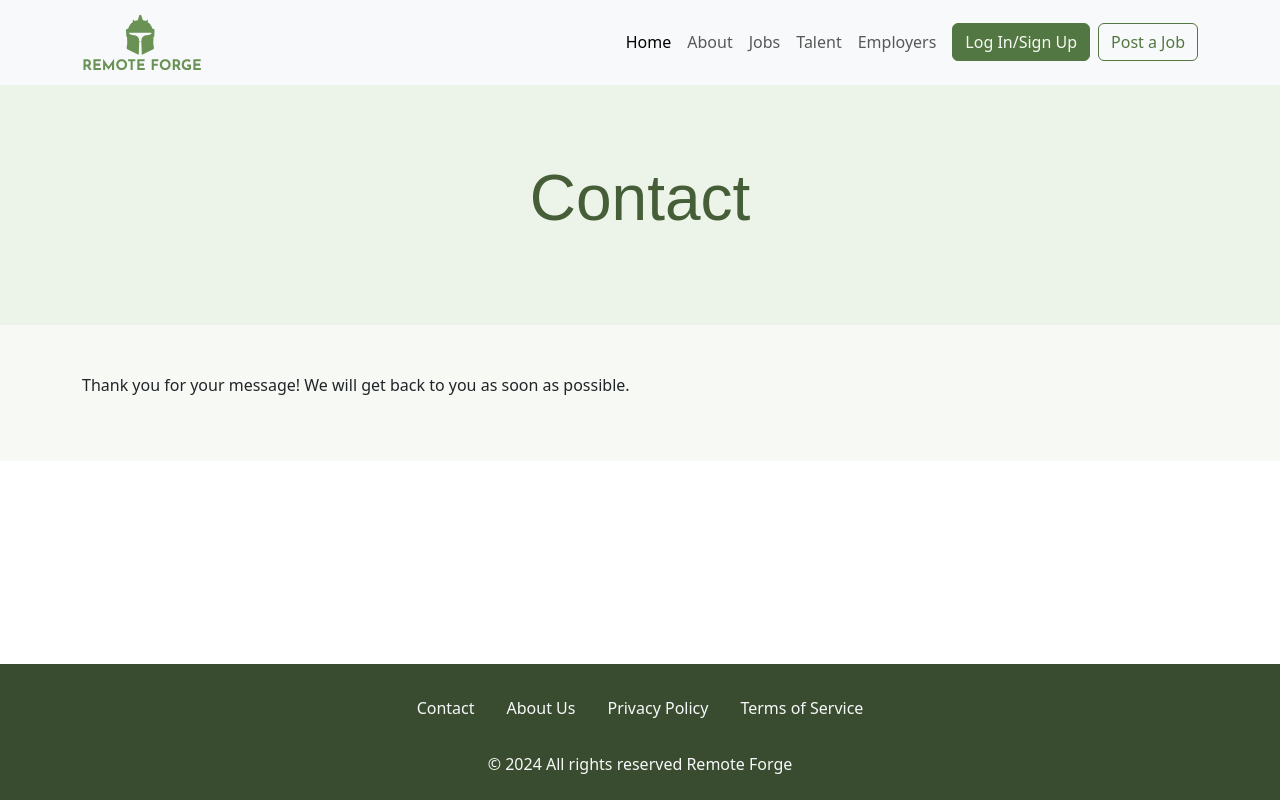
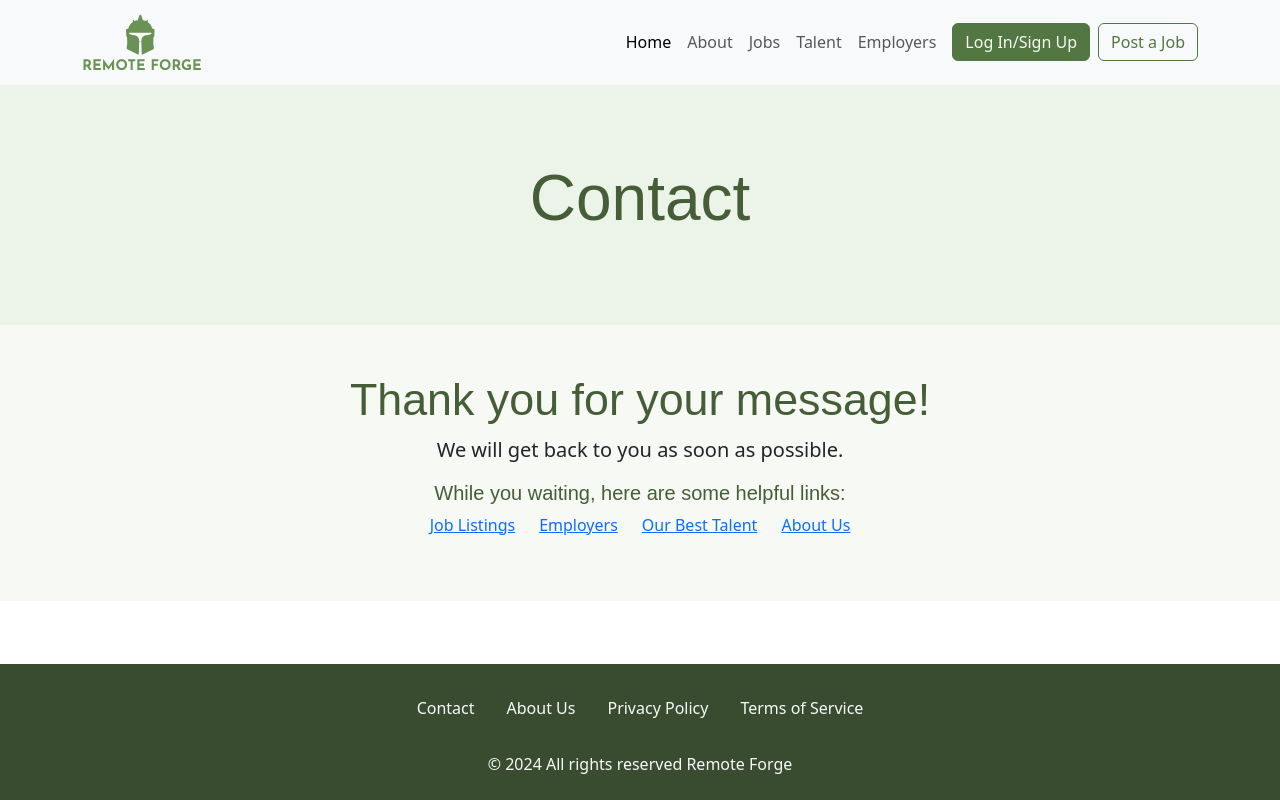
Before and after one commit to patrickhladun/remote-forge, a Django app: page /contact/success/ in a window 1280 px wide. Run offline with Django 5.2, Linux system fonts and the light colour scheme; some libraries are stand-ins or nearby versions.

Commit message:
feat: add links and center the text

```diff
--- a/apps/base/templates/base/contact-success.html
+++ b/apps/base/templates/base/contact-success.html
@@ -10,7 +10,23 @@
 
     <section class="bg-brand-50">
       <div class="container py-5">
-        <p>Thank you for your message! We will get back to you as soon as possible.</p>
+        <h2 class="text-center">Thank you for your message!</h2>
+        <p class="lead text-center">We will get back to you as soon as possible.</p>
+        <h3 class="h5 text-center">While you waiting, here are some helpful links:</h3>
+        <ul class="list-unstyled d-flex gap-4 justify-content-center">
+          <li>
+            <a href="{% url 'job-list' %}">Job Listings</a>
+          </li>
+          <li>
+            <a href="{% url 'employers' %}">Employers</a>
+          </li>
+          <li>
+            <a href="{% url 'talents' %}">Our Best Talent</a>
+          </li>
+          <li>
+            <a href="{% url 'about' %}">About Us</a>
+          </li>
+        </ul>
       </div>
     </section>
   </main>
```
